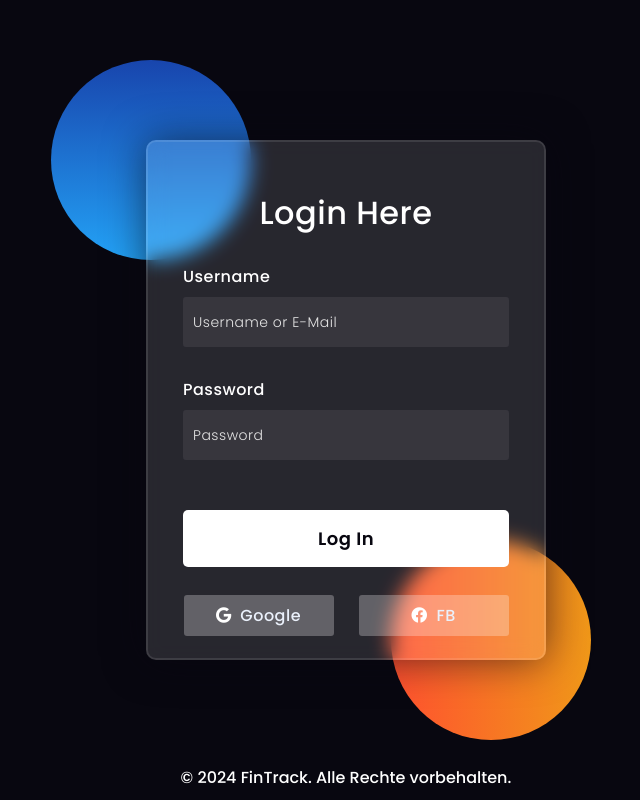
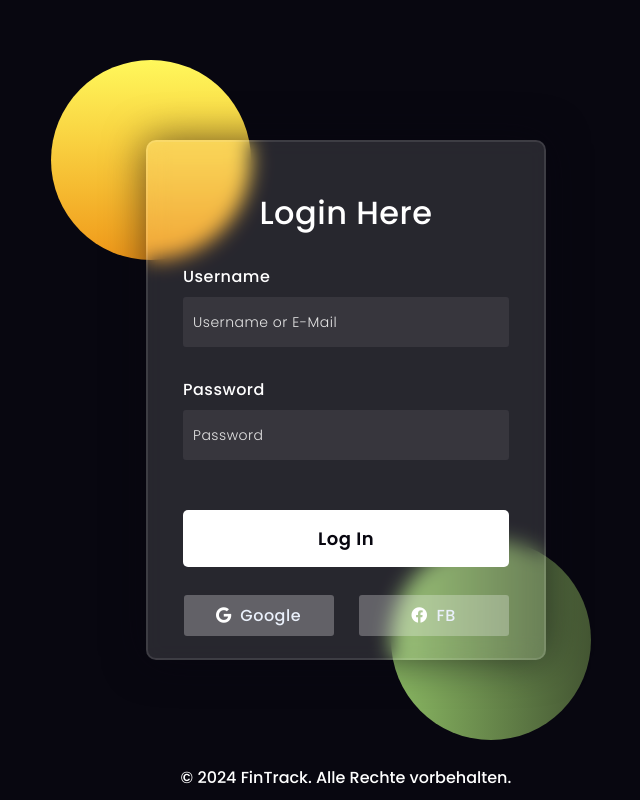
Before and after one commit to SebastianHauss/FinTrack_Homepage_v1, a plain HTML site: page pages/login.html in a window 1280 px wide. Shown: the whole page, without its empty margins (294-934 px from the left). Drawn offline with Linux system fonts and the light colour scheme.

Commit message:
Change Login Page Colors

```diff
--- a/CSS/login.css
+++ b/CSS/login.css
@@ -67,8 +67,8 @@ p {
 }
 .shape:first-child{
     background: linear-gradient(
-        #1845ad,
-        #23a2f6
+        #fff85b,
+        #f09819
     );
     left: -80px;
     top: -80px;
@@ -76,8 +76,8 @@ p {
 .shape:last-child{
     background: linear-gradient(
         to right,
-        #ff512f,
-        #f09819
+        #8bb963,
+        #445633
     );
     right: -30px;
     bottom: -80px;
```
